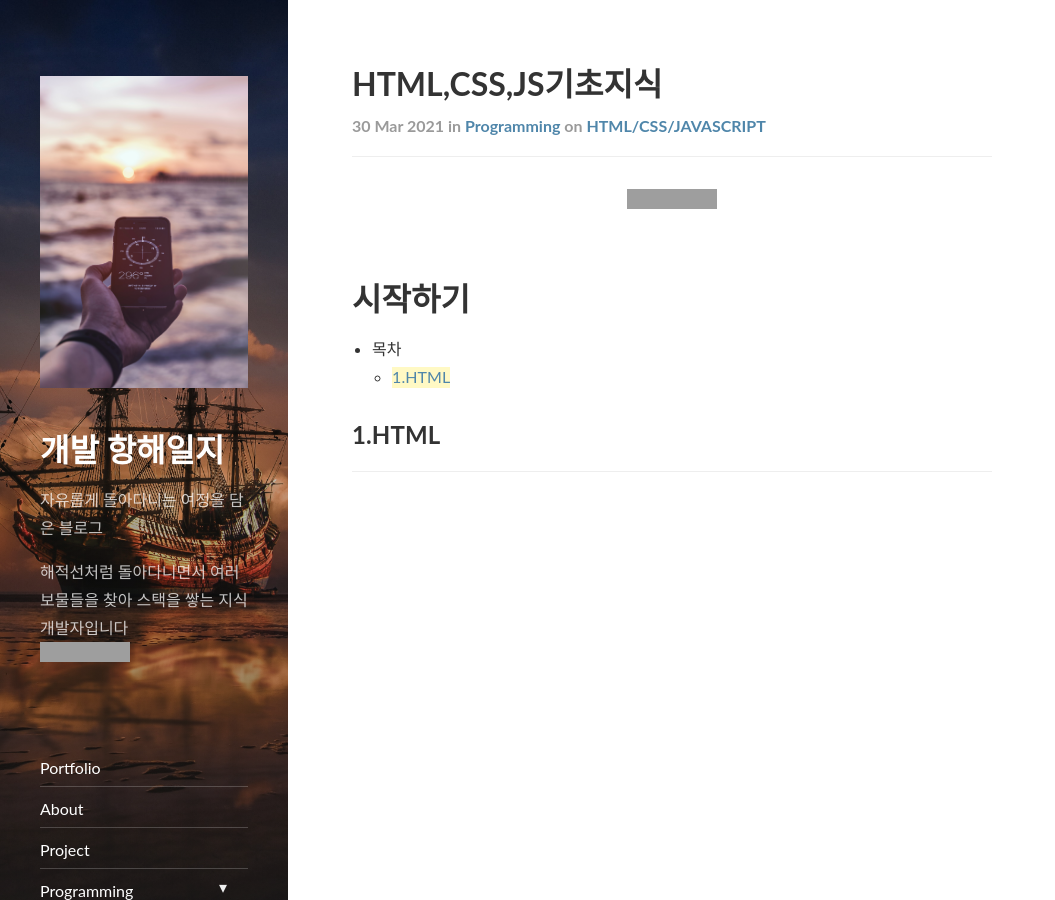
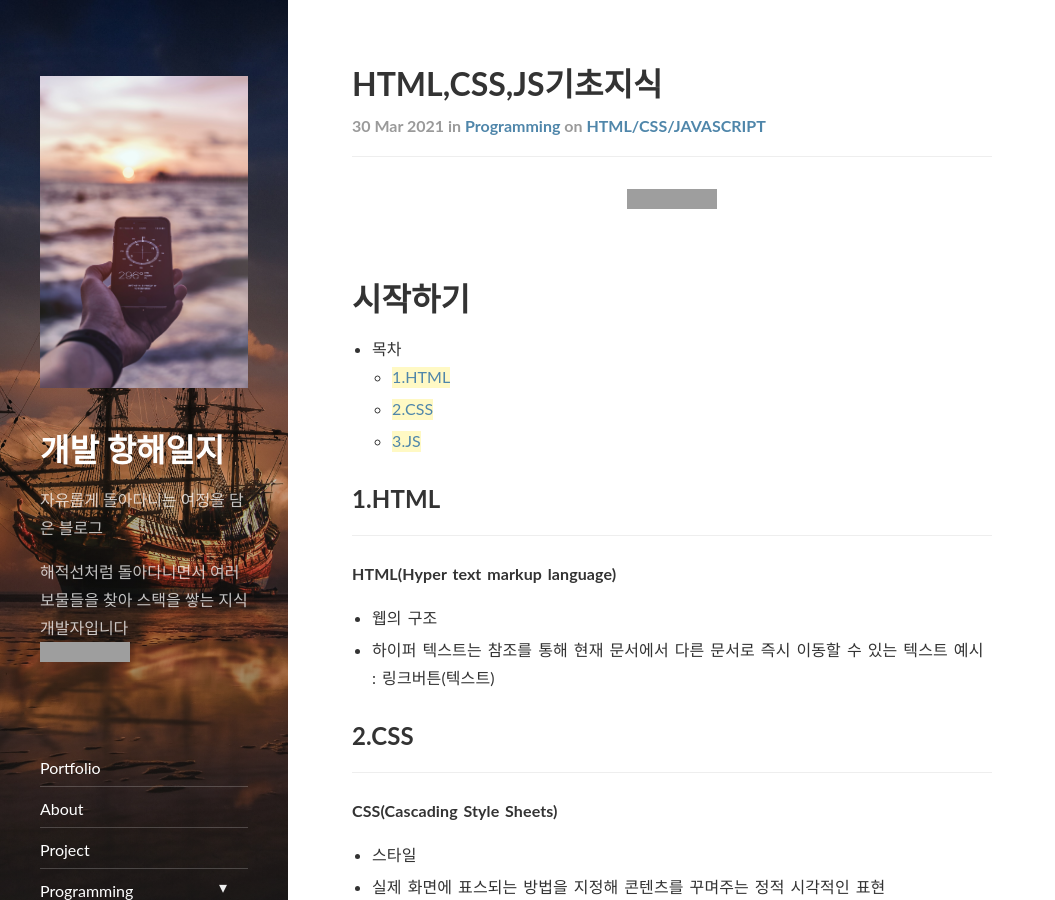
Before and after one commit to WebDev-Yun/Github-Blog, a Jekyll site: the page built from _posts/programming/2021-03-30-summary01.md, in a window 1280 px wide and 900 px high. Shown: the whole window, without its empty margins (0-1055 px from the left). Built offline with Jekyll 4.4.1, drawn with Linux system fonts in a browser that asks for light colours; nearby versions of some CDN libraries; comment, search, counter and statistics services are not loaded; some of the changed text lies outside the part shown; grey boxes are pictures that could not be loaded.

Commit message:
Update: 03-30 summary01 posting edit

```diff
--- a/_posts/programming/2021-03-30-summary01.md
+++ b/_posts/programming/2021-03-30-summary01.md
@@ -12,8 +12,27 @@ related_posts:
 # 시작하기
 
 - 목차
-    - [1.HTML](#1.HTML)
+    + [1.HTML](#1.HTML)
+    - [2.CSS](#2.CSS)
+    - [3.JS](#3.JS)
 
 
 ## 1.HTML
 ---
+**HTML(Hyper text markup language)**
+* 웹의 구조
+* 하이퍼 텍스트는 참조를 통해 현재 문서에서 다른 문서로 즉시 이동할 수 있는 텍스트
+예시 : 링크버튼(텍스트)
+
+## 2.CSS
+---
+**CSS(Cascading Style Sheets)**
+* 스타일
+* 실제 화면에 표스되는 방법을 지정해 콘텐츠를 꾸며주는 정적 시각적인 표현
+
+## 3.JS
+---
+**JS(JavaScript)**
+* 동적
+* 콘텐츠를 바꾸고 움직이는 등 페이지를 동작시키는 동적 처리
+* 제작된 웹 사이트를 제품(PRODUCT)이라고 부른다
```
